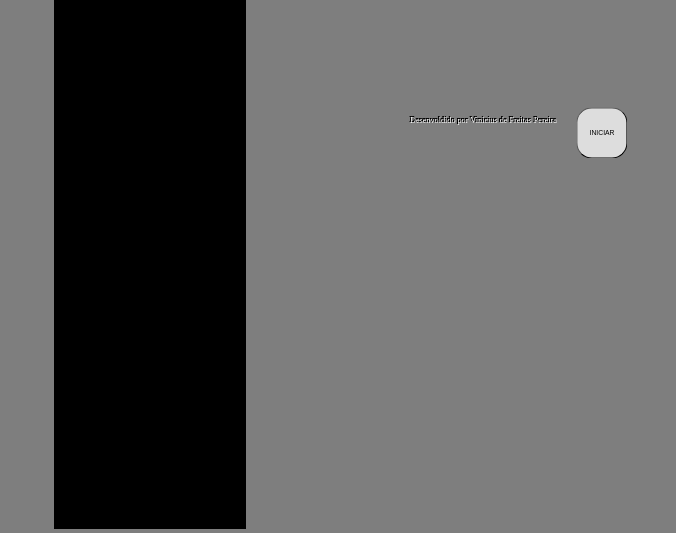
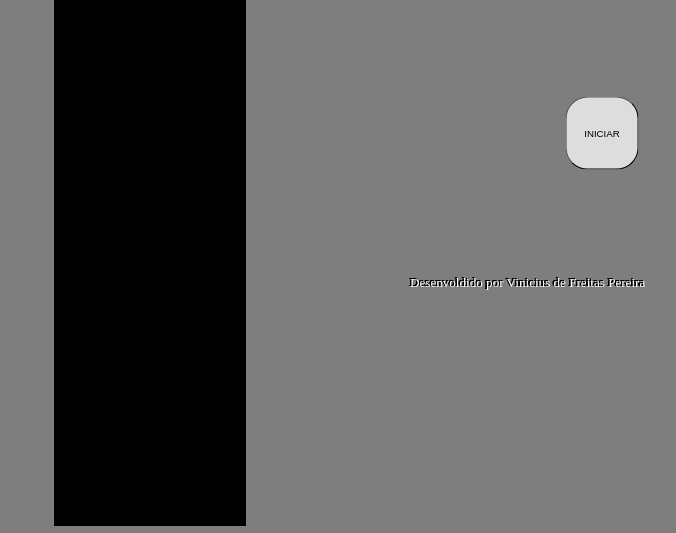
Before and after one commit to ViniciusF-Pereira/Advance, a plain HTML site: page index.html in a window 1280 px wide. Shown: the part 267-800 px from the top of the page, without its empty margins (38-714 px from the left). Drawn offline with Linux system fonts and the light colour scheme.

Commit message:
Update style.css

```diff
--- a/css/style.css
+++ b/css/style.css
@@ -2,7 +2,7 @@
                     margin: 0;
                     padding: 0;
                     box-sizing: border-box;
-                    zoom: 80%
+                    zoom: 90%
                     /* resete no html */
 
                 }
```
